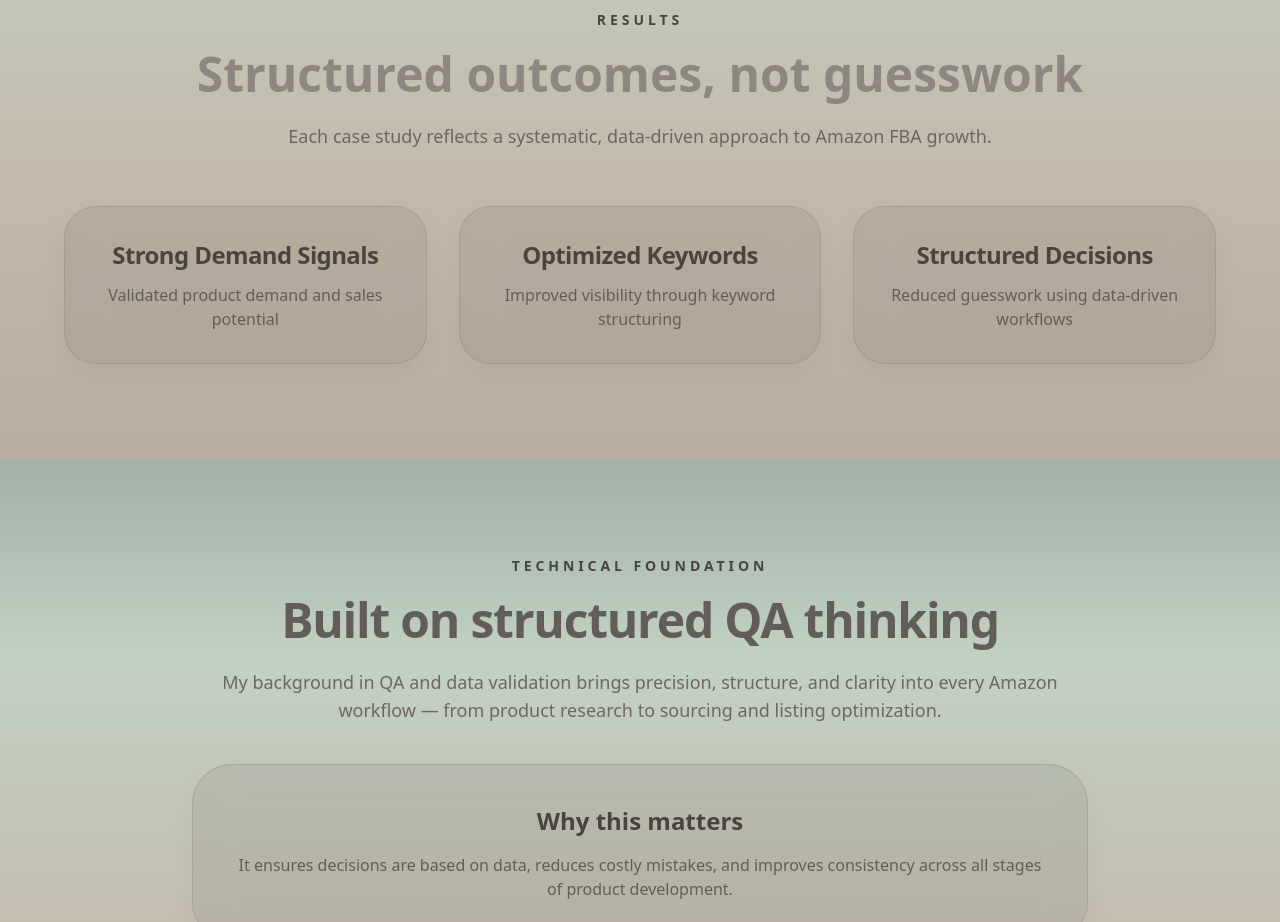
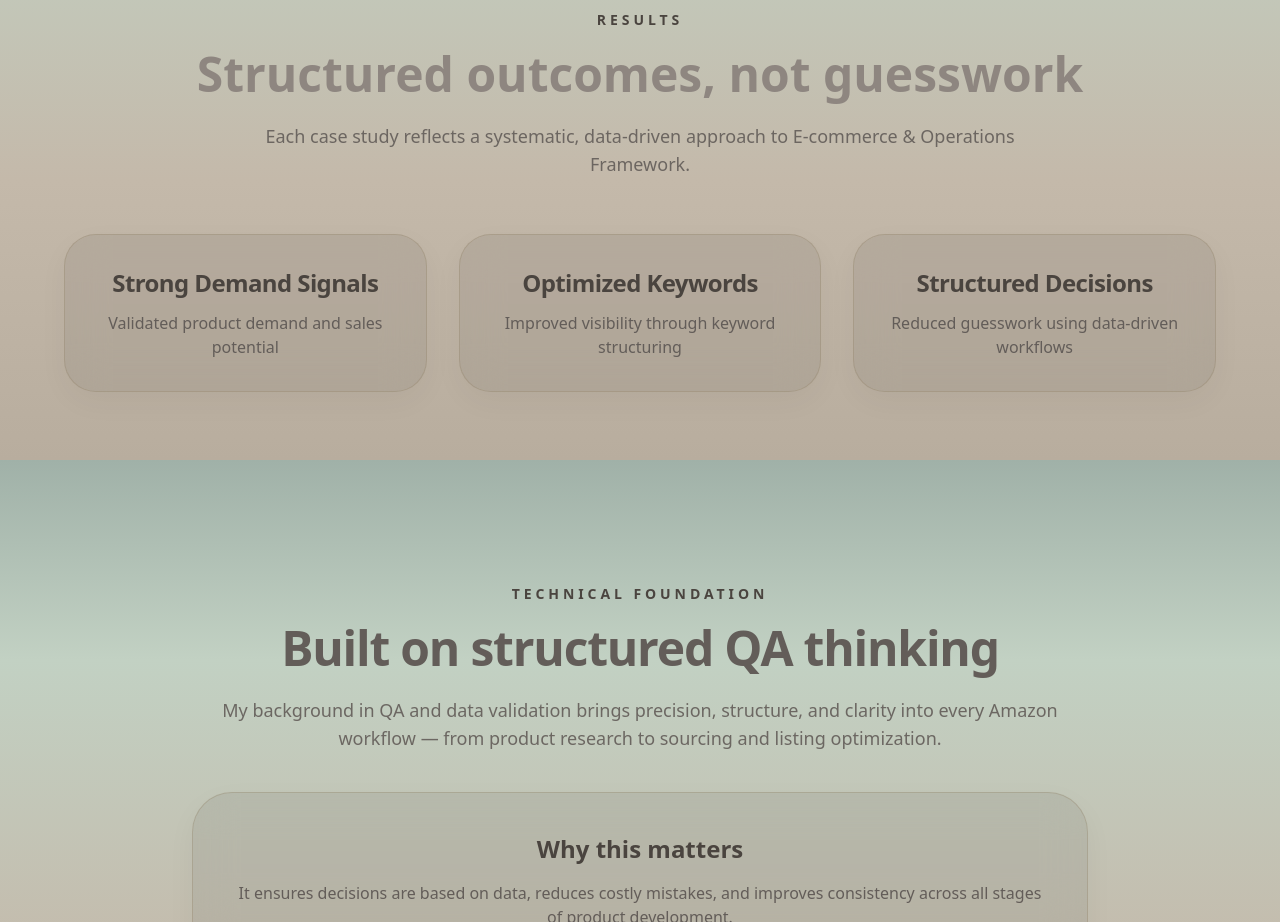
Before and after one commit to reeyoverendia-ai/FBA-Portfolio, a React (Vite) app: page / in a window 1280 px wide. Shown: the part 3540-4462 px from the top of the page. Built offline with nearby package versions, Linux system fonts and the light colour scheme; the HTML template or start-up script is replaced by a standard one.

Commit message:
Update Results.jsx

```diff
--- a/src/components/Results.jsx
+++ b/src/components/Results.jsx
@@ -20,7 +20,7 @@ export default function Results() {
         </h2>
 
         <p className="text-[#635D59] text-sm md:text-lg max-w-3xl mx-auto mb-10 md:mb-14 opacity-90">
-          Each case study reflects a systematic, data-driven approach to Amazon FBA growth.
+          Each case study reflects a systematic, data-driven approach to E-commerce & Operations Framework.
         </p>
 
         {/* CHANGE 3: Grid stacks on mobile (grid-cols-1) and spreads on desktop (md:grid-cols-3) */}
```
